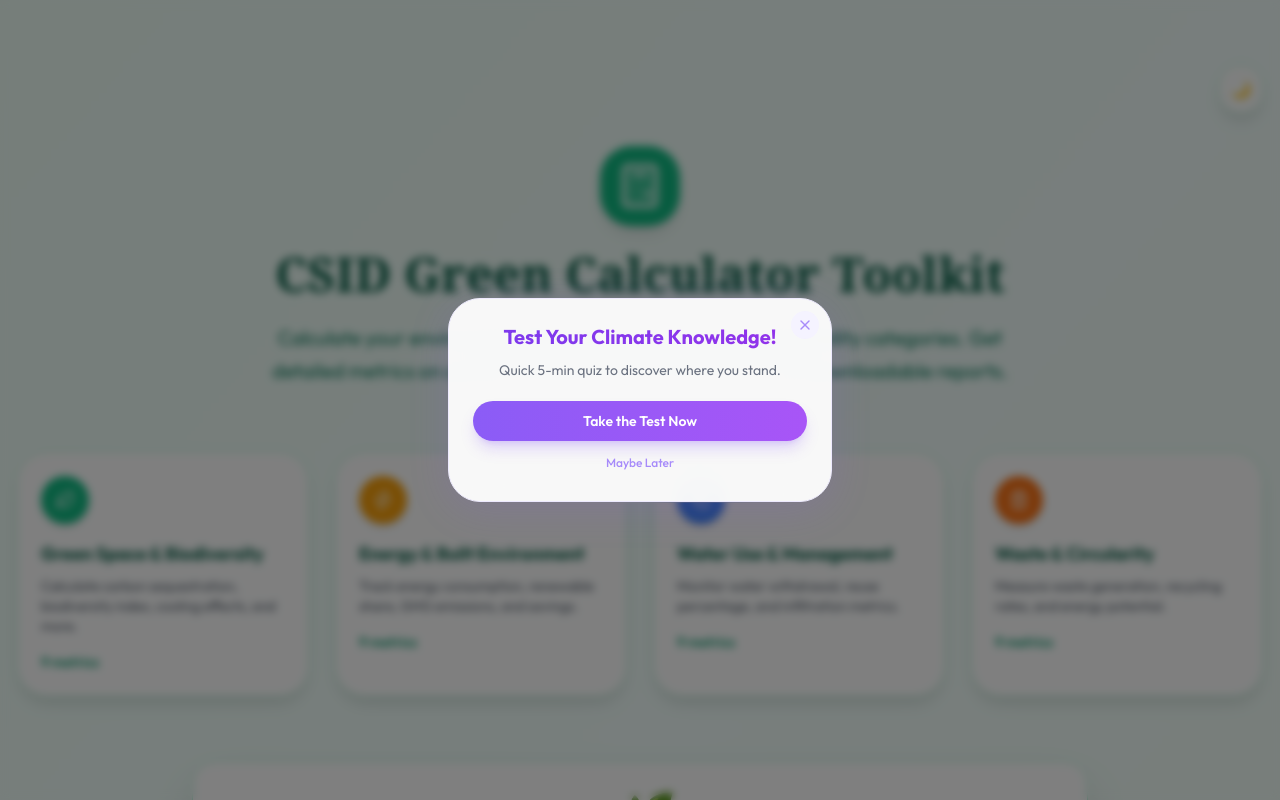
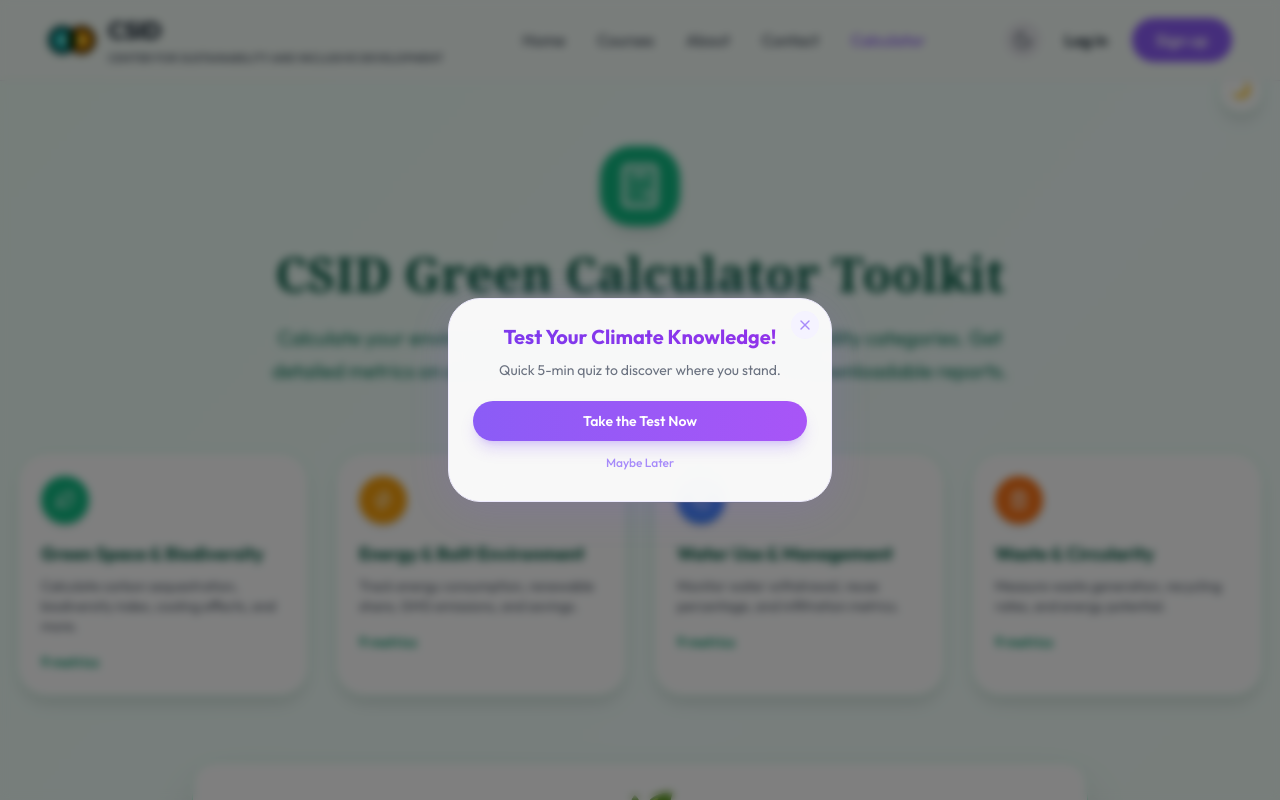
Before and after one commit to Arkraj7/csid, a Next.js app: page /csid/green-calculator in a window 1280 px wide. Shown: the top 800 px of the page. Built offline with nearby package versions, Linux system fonts and the light colour scheme; no server answers.

Commit message:
feat: add Navbar and Footer to green-calculator page

```diff
--- a/src/app/green-calculator/page.tsx
+++ b/src/app/green-calculator/page.tsx
@@ -2,6 +2,8 @@
 
 import React, { useState, useEffect } from 'react';
 import Link from 'next/link';
+import Navbar from '@/components/Navbar';
+import Footer from '@/components/Footer';
 import { Calculator, ArrowRight, Leaf, Zap, Droplets, Trash2 } from 'lucide-react';
 
 interface CalculatorTab {
@@ -77,7 +79,9 @@ export default function GreenCalculatorPage() {
   const darkBg = 'bg-gradient-to-br from-slate-900 via-emerald-950 to-teal-950';
 
   return (
-    <div className={`min-h-screen ${isDarkMode ? darkBg : lightBg}`}>
+    <div className="min-h-screen bg-background">
+      <Navbar currentPath="/green-calculator" />
+      <main className={`${isDarkMode ? darkBg : lightBg}`}>
         <div className="container mx-auto px-4 py-16">
           {/* Dark Mode Toggle */}
           <div className="flex justify-end mb-8">
@@ -228,6 +232,8 @@ export default function GreenCalculatorPage() {
             </Link>
           </div>
         </div>
+      </main>
+      <Footer />
     </div>
   );
 }
```
Lines whose indentation alone changed are shown as unchanged.
